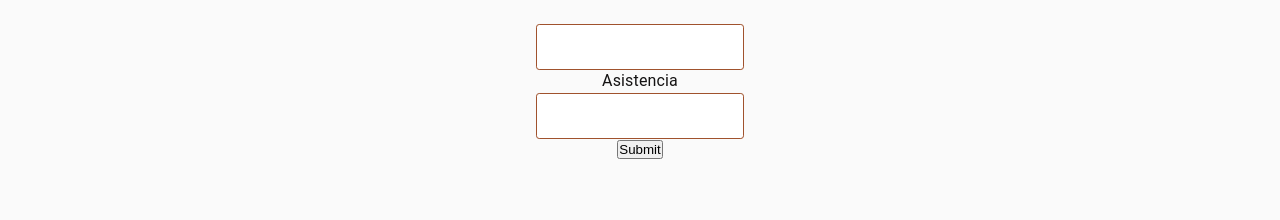
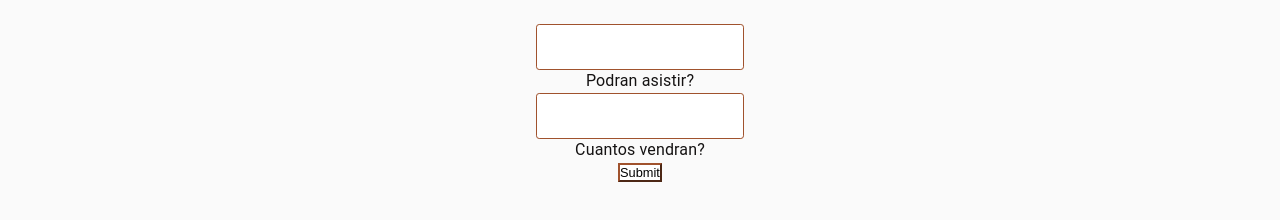
Before and after one commit to volmon117/invitacion-react, a React (Create React App) app: page / in a window 1280 px wide. Shown: the part 4105-4325 px from the top of the page. Built offline with nearby package versions, Linux system fonts and the light colour scheme.

Commit message:
added latest build

```diff
--- a/src/Components/RSVP/RSVP.js
+++ b/src/Components/RSVP/RSVP.js
@@ -29,7 +29,6 @@ const Rsvp = () => {
 			);
 			await response.json();
 			{
-				console.log(assistence);
 				setData({ ...data, assistence: "", email: "" });
 			}
 		} catch (err) {
@@ -50,10 +49,10 @@ const Rsvp = () => {
 						onChange={handleChange}
 					/>
 					<label for="assistence" className={styles.formLabel}>
-						Asistencia
+						Podran asistir?
 					</label>
 				</div>
-				<div class="form">
+				<div className={styles.form}>
 					<input
 						type="text"
 						name="email"
@@ -62,9 +61,12 @@ const Rsvp = () => {
 						autoComplete="off"
 						onChange={handleChange}
 					/>
+					<label for="assistence" className={styles.formLabel}>
+						Cuantos vendran?
+					</label>
 				</div>
 				<div>
-					<button>Submit</button>
+					<button className={styles.button}>Submit</button>
 				</div>
 			</form>
 			{/* <form noValidate autoComplete="off" onSubmit={handleSubmit}>
--- a/src/Components/RSVP/RSVP.module.css
+++ b/src/Components/RSVP/RSVP.module.css
@@ -34,3 +34,10 @@
 	font-size: 0.8rem;
 	left: 0.8rem;
 }
+
+.button {
+	font-size: 0.8rem;
+	justify-content: center;
+	background-color: white;
+	border-color: sienna;
+}
```
Also changed, not shown: src/Images/cipres.jpg (deleted), src/Images/iglesiafoto.jpg (deleted), 11 other files (tests, documents, lock files or other folders).
